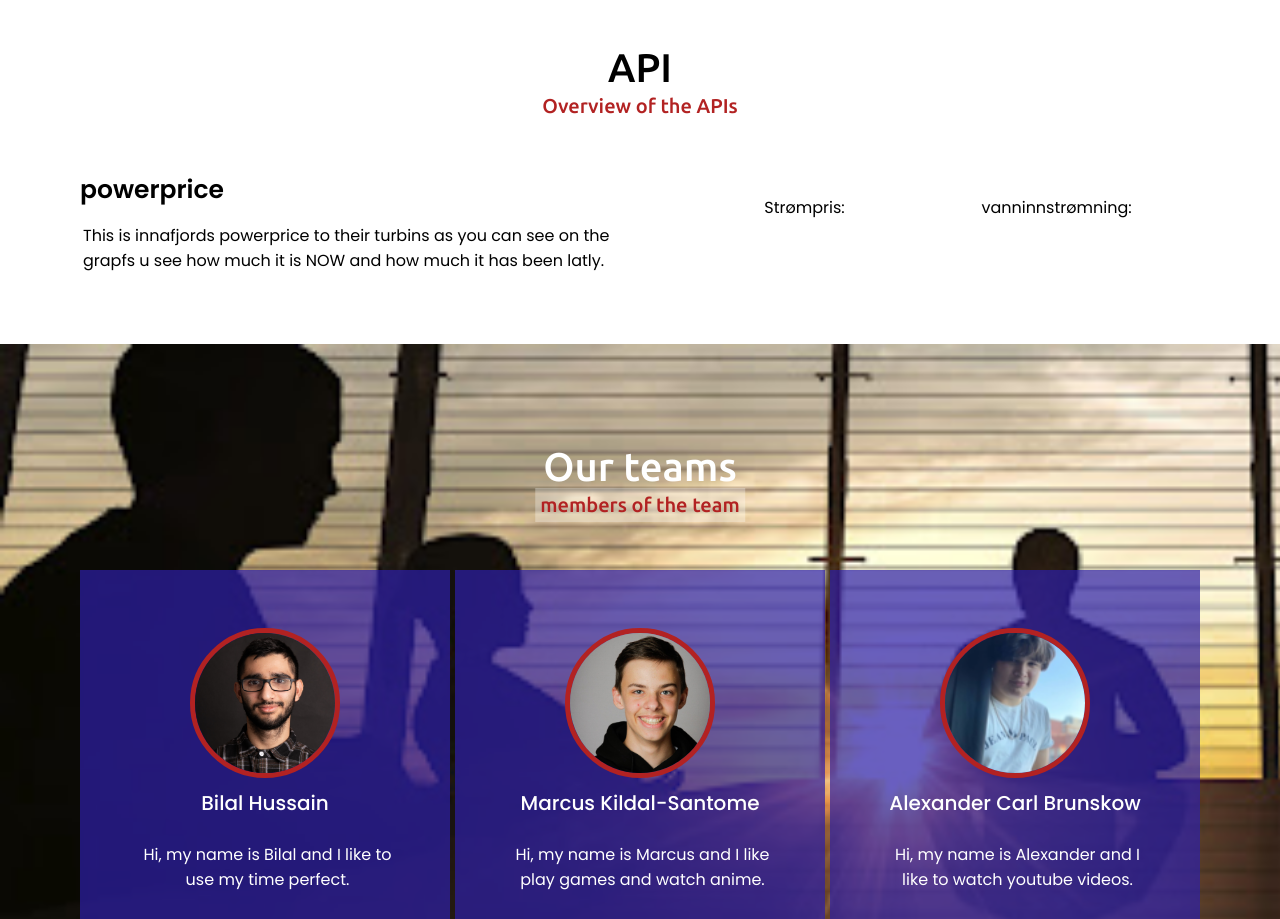
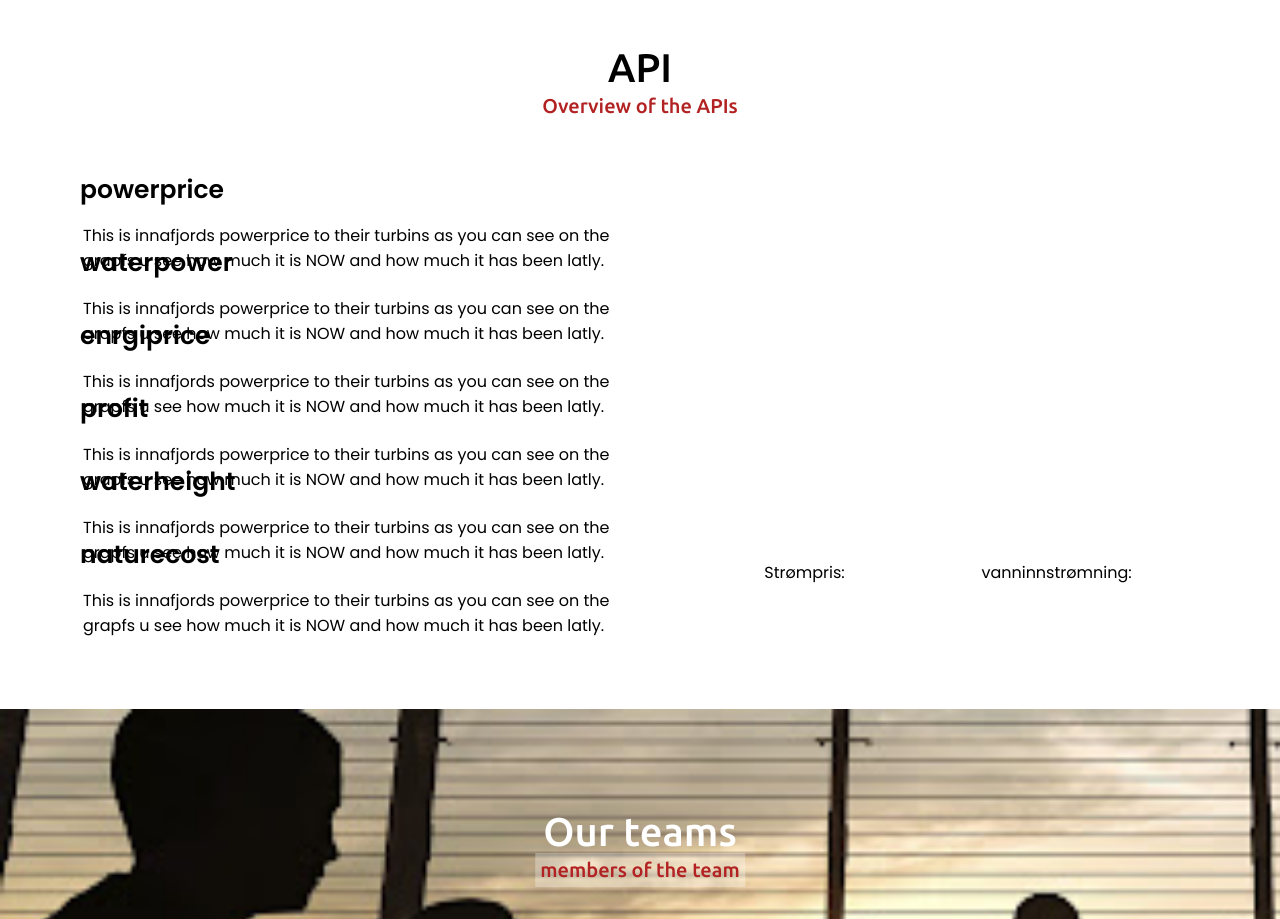
Before and after one commit to MarcusKildal/paven.as-bouve, a PHP site: page /main.php in a window 1280 px wide. Shown: the part 1641-2560 px from the top of the page. Run offline with PHP 8.4, Linux system fonts and the light colour scheme; the visitor is signed in with stand-in values (Sample User, id 1); some libraries are stand-ins or nearby versions.

Commit message:
la til alt annet vi skal ha på nettsiden

```diff
--- a/PHP&CSS&JS-filer/main.php
+++ b/PHP&CSS&JS-filer/main.php
@@ -183,6 +183,27 @@ if(empty($_SESSION["id"])) {
         <div class="api-text">powerprice<span></span></div>
         <p>This is innafjords powerprice to their turbins as you can see on the grapfs u see how much it is NOW and how much it has been latly.</p>
       </div>
+      <div class="api-right">
+        <div class="api-text">waterpower<span></span></div>
+        <p>This is innafjords powerprice to their turbins as you can see on the grapfs u see how much it is NOW and how much it has been latly.</p>
+      </div>
+      <div class="api-right">
+        <div class="api-text">enrgiprice<span></span></div>
+        <p>This is innafjords powerprice to their turbins as you can see on the grapfs u see how much it is NOW and how much it has been latly.</p>
+      </div>
+      <div class="api-right">
+        <div class="api-text">profit<span></span></div>
+        <p>This is innafjords powerprice to their turbins as you can see on the grapfs u see how much it is NOW and how much it has been latly.</p>
+      </div>
+      <div class="api-right">
+        <div class="api-text">waterheight<span></span></div>
+        <p>This is innafjords powerprice to their turbins as you can see on the grapfs u see how much it is NOW and how much it has been latly.</p>
+      </div>
+      <div class="api-right">
+        <div class="api-text">naturecost<span></span></div>
+        <p>This is innafjords powerprice to their turbins as you can see on the grapfs u see how much it is NOW and how much it has been latly.</p>
+      </div>
+
         Strømpris: <span id="eksempelPlassForStrompris"></span>
         vanninnstrømning: <span id="vanninnstrømning"></span>
         <script>
```
